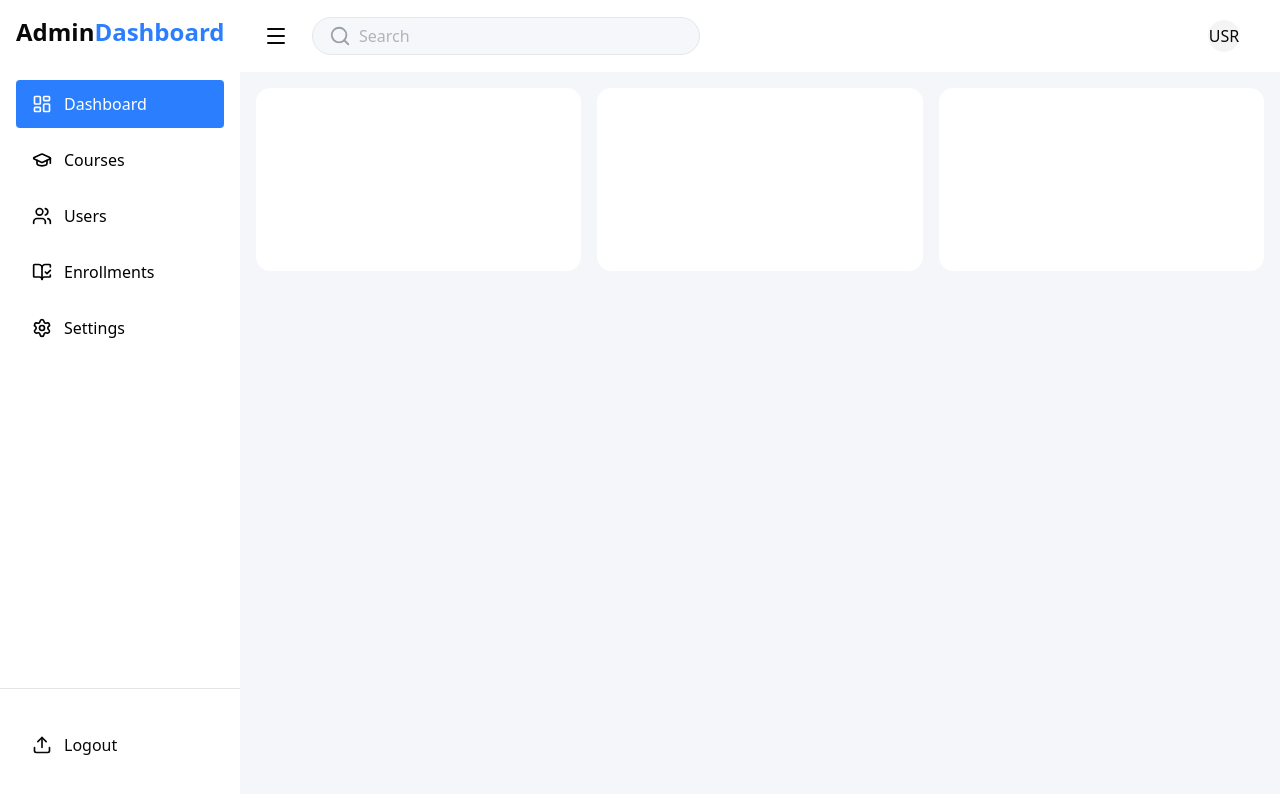
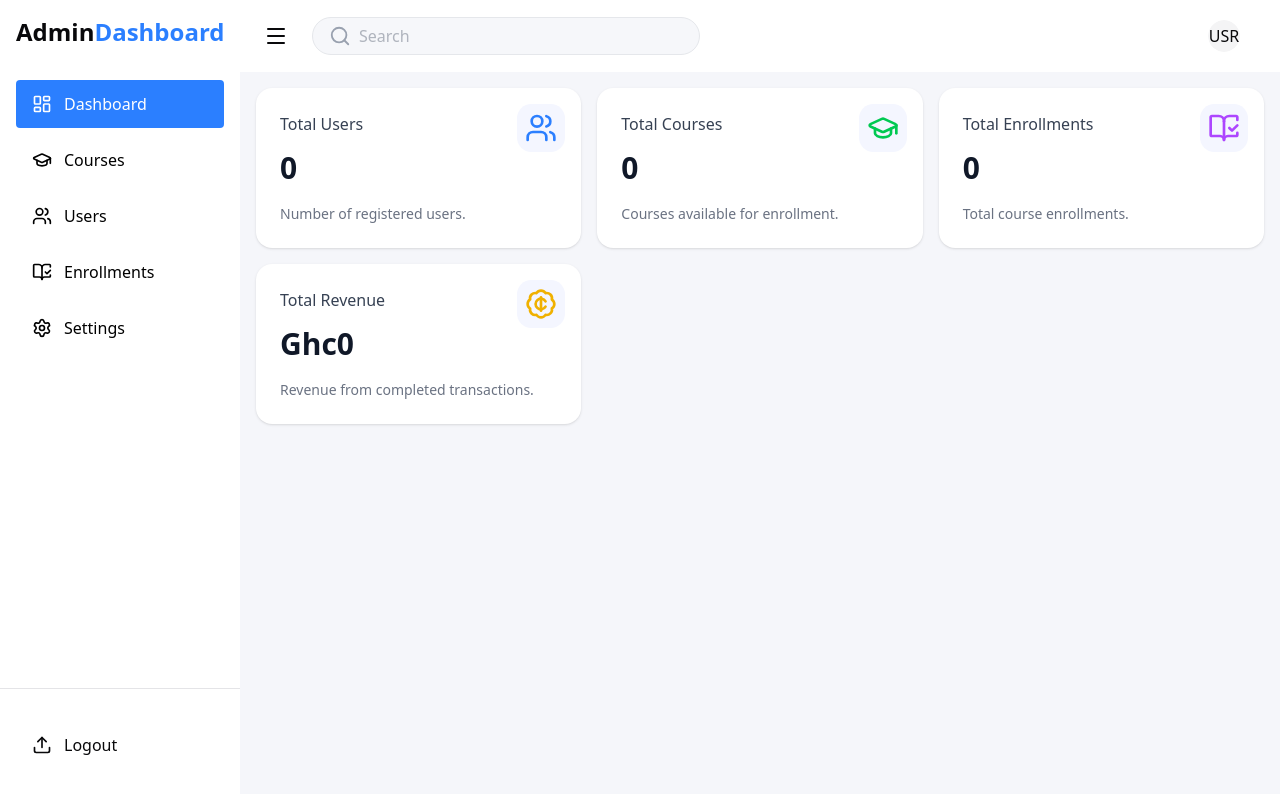
Before and after one commit to Masood-zone/gree-software-academy, a Next.js app: page /admin in a window 1280 px wide. Shown: the top 794 px of the page. Built offline with nearby package versions, Linux system fonts and the light colour scheme; no server answers.

Commit message:
feat(admin): implement dashboard analytics with stats fetching and display components

```diff
--- a/src/app/admin/page.tsx
+++ b/src/app/admin/page.tsx
@@ -1,11 +1,24 @@
+"use client";
+import { useFetchDashboardStats } from "@/lib/services/admin/dashboard-service";
+import AnalyticsList from "@/components/admin/dashboard/analytics-list";
+
 export default function AdminDashboard() {
+  const { data: dashboardStats, isPending: dashboardStatsLoading } =
+    useFetchDashboardStats();
+
   return (
     <div className="flex flex-1 flex-col gap-4 p-4">
-      <div className="grid auto-rows-min gap-4 md:grid-cols-3">
-        <div className="bg-white aspect-video rounded-xl" />
-        <div className="bg-white aspect-video rounded-xl" />
-        <div className="bg-white aspect-video rounded-xl" />
-      </div>
+      <AnalyticsList
+        stats={
+          dashboardStats || {
+            totalUsers: 0,
+            totalCourses: 0,
+            totalEnrollments: 0,
+            totalRevenue: 0,
+          }
+        }
+        loading={dashboardStatsLoading}
+      />
     </div>
   );
 }
--- /dev/null
+++ b/src/app/api/admin/dashboard/stats/route.ts
@@ -0,0 +1,20 @@
+import { NextResponse } from "next/server";
+import { prisma } from "@/lib/prisma";
+
+export async function GET() {
+  // Fetch analytics statistics
+  const totalUsers = await prisma.user.count();
+  const totalCourses = await prisma.course.count();
+  const totalEnrollments = await prisma.enrollment.count();
+  const totalRevenue = await prisma.transaction.aggregate({
+    _sum: { amount: true },
+    where: { status: "COMPLETED" },
+  });
+
+  return NextResponse.json({
+    totalUsers,
+    totalCourses,
+    totalEnrollments,
+    totalRevenue: totalRevenue._sum.amount || 0,
+  });
+}
--- /dev/null
+++ b/src/components/admin/dashboard/analytic-card.tsx
@@ -0,0 +1,37 @@
+import React from "react";
+
+interface AnalyticCardProps {
+  title: string;
+  value: number | string;
+  description?: string;
+  icon?: React.ReactNode;
+  loading?: boolean;
+}
+export default function AnalyticCard({
+  title,
+  value,
+  description,
+  icon,
+  loading,
+}: AnalyticCardProps) {
+  return (
+    <div className="bg-white rounded-2xl shadow-sm p-6 flex flex-col justify-between h-[160px] min-w-[220px] relative">
+      {/* Icon top right */}
+      <div className="absolute top-4 right-4 bg-[#F4F6FF] rounded-xl p-2 flex items-center justify-center">
+        {icon}
+      </div>
+      {/* Title top left */}
+      <h3 className="text-gray-700 text-base font-medium mb-2">{title}</h3>
+      {/* Value center left */}
+      {loading ? (
+        <div className="animate-pulse h-8 w-24 bg-gray-200 rounded mb-2" />
+      ) : (
+        <div className="text-3xl font-bold text-gray-900 mb-2">{value}</div>
+      )}
+      {/* Description */}
+      {description && (
+        <div className="text-sm text-gray-500 mt-1">{description}</div>
+      )}
+    </div>
+  );
+}
--- /dev/null
+++ b/src/components/admin/dashboard/analytics-list.tsx
@@ -0,0 +1,54 @@
+import React from "react";
+import AnalyticCard from "./analytic-card";
+import {
+  Users,
+  GraduationCap,
+  BookOpenCheck,
+  DollarSign,
+  BadgeCent,
+} from "lucide-react";
+
+interface AnalyticsListProps {
+  stats: {
+    totalUsers: number;
+    totalCourses: number;
+    totalEnrollments: number;
+    totalRevenue: number;
+  };
+  loading?: boolean;
+}
+
+export default function AnalyticsList({ stats, loading }: AnalyticsListProps) {
+  return (
+    <div className="grid auto-rows-min gap-4 md:grid-cols-3">
+      <AnalyticCard
+        title="Total Users"
+        value={stats.totalUsers}
+        description="Number of registered users."
+        icon={<Users size={32} className="text-blue-500" />}
+        loading={loading}
+      />
+      <AnalyticCard
+        title="Total Courses"
+        value={stats.totalCourses}
+        description="Courses available for enrollment."
+        icon={<GraduationCap size={32} className="text-green-500" />}
+        loading={loading}
+      />
+      <AnalyticCard
+        title="Total Enrollments"
+        value={stats.totalEnrollments}
+        description="Total course enrollments."
+        icon={<BookOpenCheck size={32} className="text-purple-500" />}
+        loading={loading}
+      />
+      <AnalyticCard
+        title="Total Revenue"
+        value={`Ghc${(stats.totalRevenue / 100).toLocaleString()}`}
+        description="Revenue from completed transactions."
+        icon={<BadgeCent size={32} className="text-yellow-500" />}
+        loading={loading}
+      />
+    </div>
+  );
+}
--- /dev/null
+++ b/src/lib/services/admin/dashboard-service.ts
@@ -0,0 +1,11 @@
+import { useMutation } from "@tanstack/react-query";
+import { api } from "../api";
+
+export const useFetchDashboardStats = () =>
+  useMutation<DashboardStatsResponse, Error>({
+    mutationKey: ["admin", "dashboard", "stats"],
+    mutationFn: async () => {
+      const response = await api.get("/admin/dashboard/stats");
+      return response.data;
+    },
+  });
```
Also changed, not shown: src/types/types.d.ts (+7 -0 lines).
